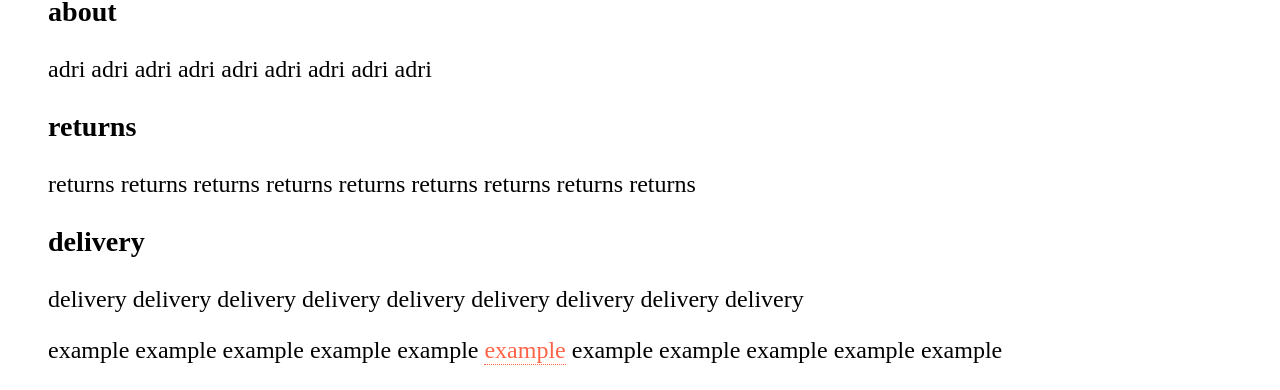
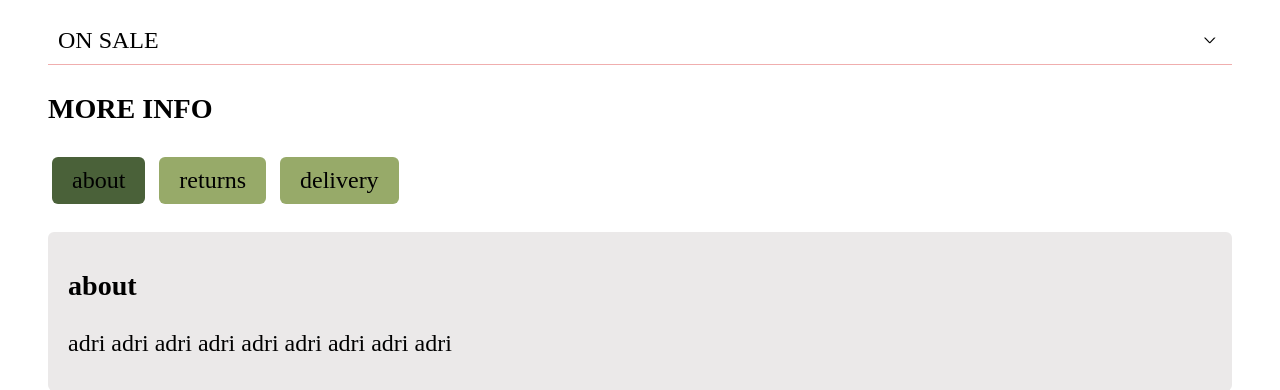
Before and after one commit to adridipietro/adr-ui, a website built with webpack: page dist/index.html in a window 1280 px wide. Shown: the part 173-563 px from the top of the page. Built offline with nearby package versions, Linux system fonts and the light colour scheme.

Commit message:
styling in tabs.css; moving elements around in index.html for functional reasons

```diff
--- a/src/index.js
+++ b/src/index.js
@@ -3,6 +3,7 @@
 
 import Tooltip from './ui/tooltip'
 import Dropdown from './ui/dropdown'
+import Tabs from './ui/tabs'
 
 
 // create a tooltip by grabbing the DOM element by class name
@@ -16,3 +17,9 @@ tooltip.init()
 const dropdown = new Dropdown(document.querySelector('.dropdown'))
 // initialize new instance of dropdown
 dropdown.init()
+
+
+// create tabs
+const tabs = new Tabs(document.querySelector('.container'))
+// initialize new instances of tabs
+tabs.init()
--- a/src/ui/styles/tabs.css
+++ b/src/ui/styles/tabs.css
@@ -0,0 +1,29 @@
+.tabs > ul {
+    padding: 0;
+}
+
+.tabs .trigger {
+    list-style-type: none;
+    padding: 10px;
+    background: rgb(151, 170, 105);
+    margin:  4px;
+    border-radius: 6px;
+    display: inline-block;
+    padding: 10px 20px;
+    cursor: pointer;
+}
+
+.tabs .trigger.active {
+    background: rgb(74, 97, 57);
+}
+
+.tabs .content {
+    background: #ebe9e9;
+    padding: 10px 20px;
+    border-radius: 6px;
+    display: none;
+}
+
+.tabs .content.active {
+    display: block;
+}
--- a/src/ui/tabs.js
+++ b/src/ui/tabs.js
@@ -1,9 +1,9 @@
-import './tabs.css'
+import './styles/tabs.css'
 
 class Tabs {
     constructor(container){
         this.container = container
-        this.tabs = container.querySelector(".trigger")
+        this.tabs = container.querySelectorAll(".trigger")
     }
 
     init(){
```
Also changed, not shown: dist/index.html.
